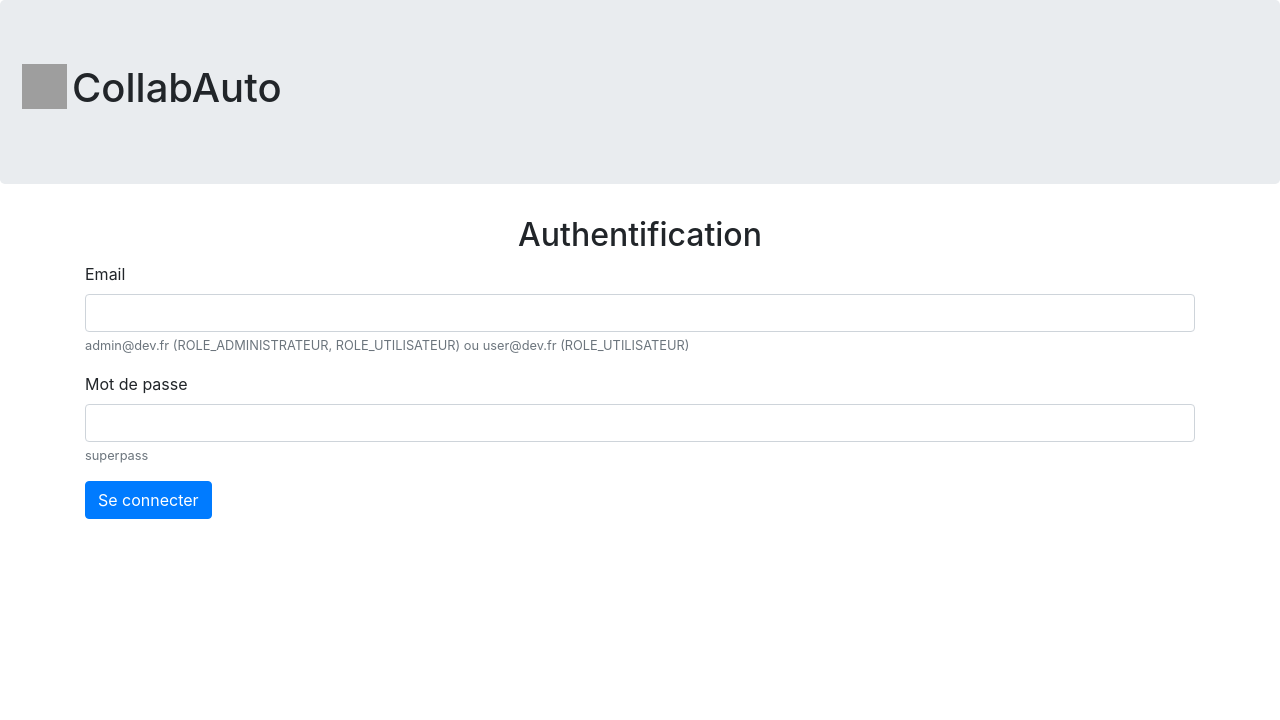
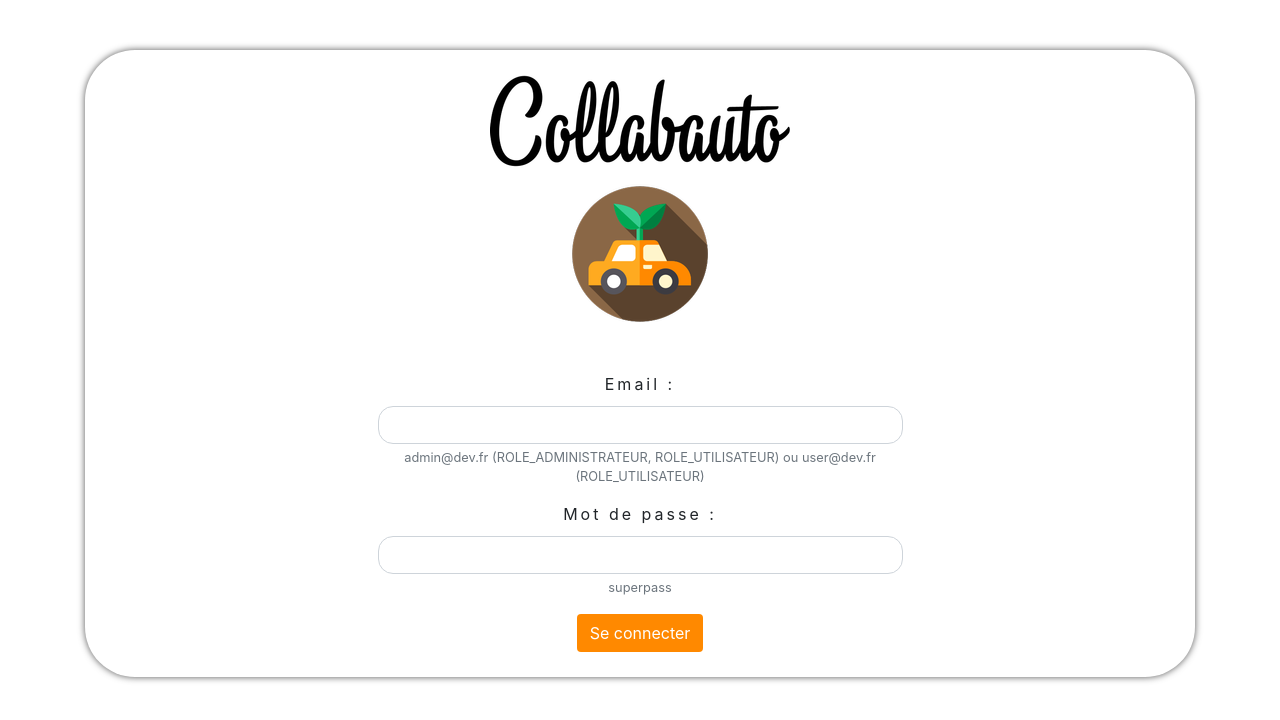
Before and after one commit to AnaClarala/humaida, an Angular app: page /connexion in a window 1280 px wide. Shown: the top 720 px of the page. Built offline with nearby package versions, Linux system fonts and the light colour scheme; grey boxes are pictures that could not be loaded.

Commit message:
Design page de connexion

```diff
--- a/angular.json
+++ b/angular.json
@@ -123,6 +123,10 @@
           }
         }
       }
-    }},
-  "defaultProject": "front"
+    }
+  },
+  "defaultProject": "front",
+  "cli": {
+    "analytics": "fe0c08cd-30b9-4dbf-a178-06f19073f0da"
+  }
 }
--- a/src/app/app.component.html
+++ b/src/app/app.component.html
@@ -1,4 +1,4 @@
-<div class="jumbotron">
+<div *ngIf="!collegueConnecte" class="jumbotron">
   <div class="row">
     <img src="https://www.team-azerty.com/images/news/445/convoiturage.png" class="logo">
     <h1>CollabAuto</h1>
@@ -6,10 +6,11 @@
 
   <ng-container *ngIf="collegueConnecte | async as col">
     <div class="lead" *ngIf="!col.estAnonyme()">
-      <button  class="btn btn-danger" (click)="seDeconnecter()">Se déconnecter</button>
+      <button class="btn btn-danger" (click)="seDeconnecter()">Se déconnecter</button>
     </div>
   </ng-container>
 </div>
+
 <main class="container">
   <router-outlet></router-outlet>
 </main>
--- a/src/app/auth/auth.component.html
+++ b/src/app/auth/auth.component.html
@@ -1,18 +1,22 @@
-<h2 class="text-center">Authentification</h2>
-<form>
+<div class="contAll">
+  <div class="contLogo">
+    <img class="logo" src="../../assets/img/logo.png" alt="Logo société">
+  </div>
+
+  <form class="form col-10 col-md-8 col-lg-6">
+    <div *ngIf="err" class="alert alert-danger mt-1" role="alert">
+      Oops, les informations saisies ne permettent pas de vous authentifier.
+    </div>
     <div class="form-group">
-    <label for="exampleInputEmail1">Email</label>
+      <label for="exampleInputEmail1">Email :</label>
       <input type="email" name="email" [(ngModel)]="collegue.email"  class="form-control" id="exampleInputEmail1" aria-describedby="emailHelp">
       <small id="emailHelp" class="form-text text-muted">admin@dev.fr (ROLE_ADMINISTRATEUR, ROLE_UTILISATEUR) ou user@dev.fr (ROLE_UTILISATEUR) </small>
     </div>
     <div class="form-group">
-    <label for="exampleInputPassword1">Mot de passe</label>
+      <label for="exampleInputPassword1">Mot de passe :</label>
       <input type="password" name="pass" [(ngModel)]="collegue.motDePasse"  class="form-control" id="exampleInputPassword1"  aria-describedby="passwordHelp">
       <small id="passwordHelp" class="form-text text-muted">superpass</small>
     </div>
-  <button type="submit" class="btn btn-primary" (click)="connecter()" >Se connecter</button>
-
-  <div *ngIf="err" class="alert alert-danger mt-1" role="alert">
-    Oops, les informations saisies ne permettent pas de vous authentifier.
+    <button type="submit" class="btn btnCo" (click)="connecter()" >Se connecter</button>
+  </form>
 </div>
-</form>
--- a/src/app/auth/auth.component.ts
+++ b/src/app/auth/auth.component.ts
@@ -11,7 +11,7 @@ import { NgbdModalContent } from './auth.modal';
 @Component({
   selector: 'app-auth',
   templateUrl: './auth.component.html',
-  styles: []
+  styleUrls: ['./auth.css']
 })
 export class AuthComponent implements OnInit {
 
--- /dev/null
+++ b/src/app/auth/auth.css
@@ -0,0 +1,43 @@
+.contAll {
+    margin-top: 50px;
+    padding-top: 25px;
+    padding-bottom: 25px;
+    border-radius: 50px;
+    box-shadow: 0px 0px 7px 0px rgba(0,0,0,0.67);
+}
+
+.contLogo {
+    width: 100%;
+    text-align: center;
+    margin-bottom: 50px;
+}
+
+.form {
+    margin: auto;
+    text-align: center;
+}
+
+.btnCo {
+    background-color:#ff8900;
+    color: white;
+    transition: 0.3s;
+}
+
+.btnCo:hover {
+    background-color: #ffaa20;
+}
+
+label {
+    margin-bottom: 10px;
+    letter-spacing: 3px;
+}
+
+input {
+    border-radius: 15px;
+    text-align: center;
+}
+
+.form-control:focus{
+    border: 1px solid#8a6746;
+    box-shadow: 0 1px 0 0 #8a6746;
+}
```
Also changed, not shown: src/assets/img/logo.png (added). Lines whose indentation alone changed are shown as unchanged.
